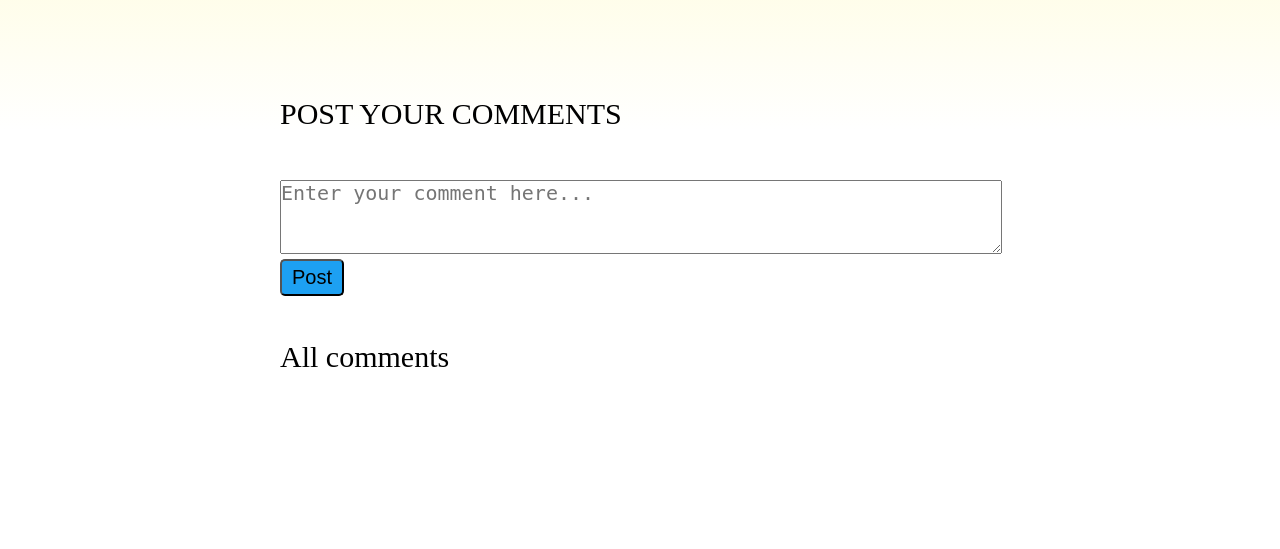
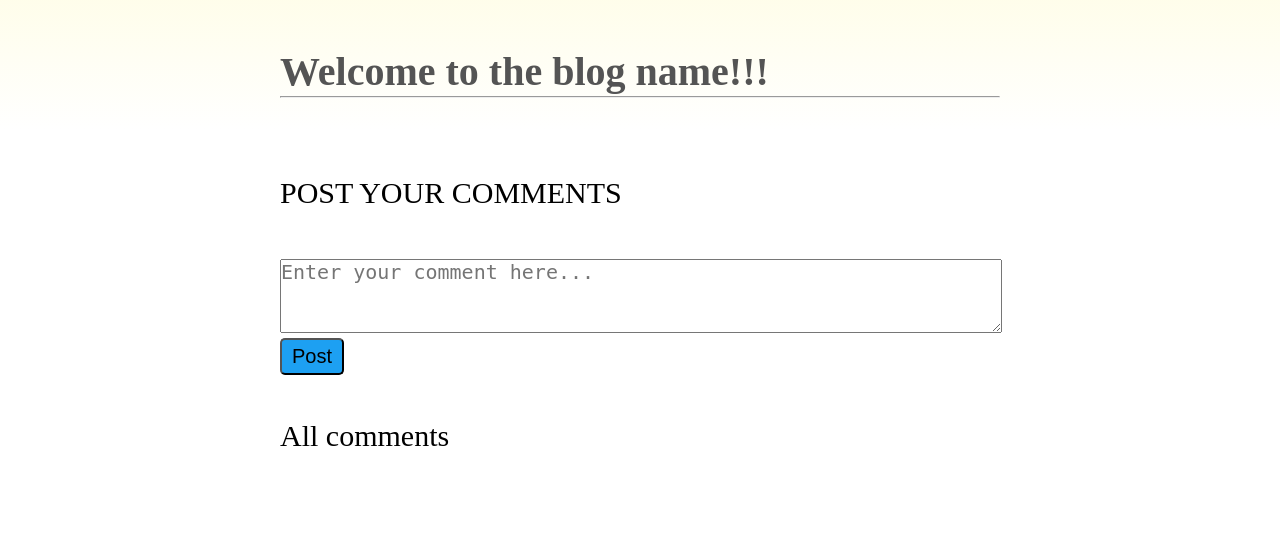
Before and after one commit to Mrsth/RegistrationForm, a PHP site: page /blog.php in a window 1280 px wide. Shown: the part 52-601 px from the top of the page. Run offline with PHP 8.4, Linux system fonts and the light colour scheme; the visitor is signed in with stand-in values (Sample User, id 1); data that the repository does not hold is empty; some web fonts are replaced.

Commit message:
Few  Changes

```diff
--- a/blog.php
+++ b/blog.php
@@ -51,13 +51,14 @@ $all_cmts = $result1->fetch_all(MYSQLI_ASSOC);
                 <li class="li" style="margin-right:10px"><a class="a" href="contact.php">Contact</a></li>
             </div>
 
-
             <li class="li"><a class="a" type="submit" name="submit" href="logout.php">Logout</a></li>
         </ul>
 
     </div>
     <article id="the-whale">
-        <h1>
+        <h1><?php echo "Welcome to the blog " . substr($_SESSION["email"], 0, strpos($_SESSION["email"], "@")) . "!!!" ?></h1>
+        <hr>
+        <h1 style="margin-top:4%">
             <a href="#"><?php if ($blog["tittle"] != null)
                             echo $blog["tittle"] ?></a>
         </h1>
--- a/signup.php
+++ b/signup.php
@@ -9,8 +9,8 @@ $username = "root";
 $password = "";
 $dbname = "blog";
 
-if ($_SESSION['flag'] == 1) {
-    header("Location: dash.php");
+if (isset($_SESSION['flag']) <> null) {
+    header("Location: blog.php");
 }
 
 
```
